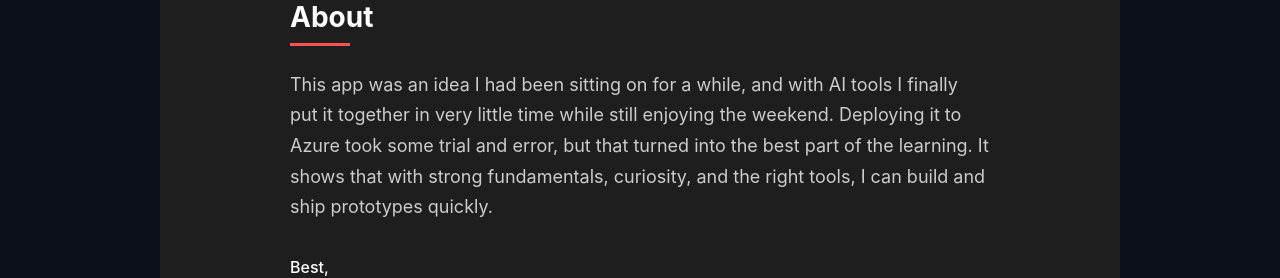
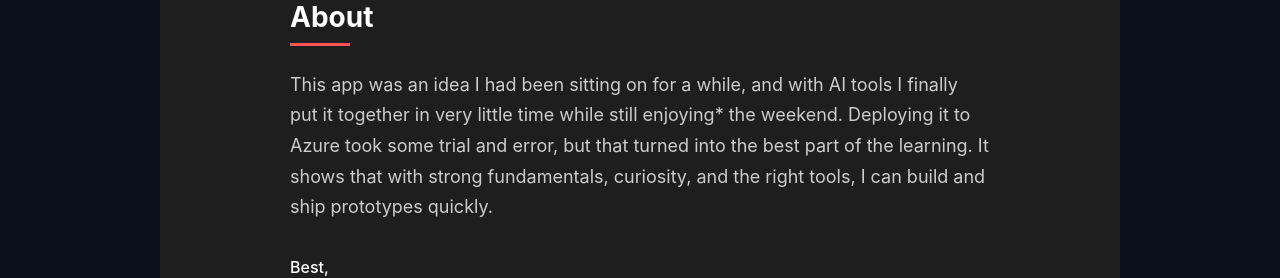
Before and after one commit to yogeshdevnani/movie-recommendation-app, a React (Vite) app: page /about in a window 1280 px wide. Shown: the part 128-406 px from the top of the page. Built offline with nearby package versions, Linux system fonts and the light colour scheme; no server answers.

Commit message:
updated about me text:

```diff
--- a/src/pages/AboutPage.jsx
+++ b/src/pages/AboutPage.jsx
@@ -58,7 +58,7 @@ const AboutPage = () => {
           <p style={aboutStyles.paragraph}>
             This app was an idea I had been sitting on for a while, and with AI
             tools I finally put it together in very little time while still
-            enjoying the weekend. Deploying it to Azure took some trial and
+            enjoying* the weekend. Deploying it to Azure took some trial and
             error, but that turned into the best part of the learning. It shows
             that with strong fundamentals, curiosity, and the right tools, I can
             build and ship prototypes quickly.
```
